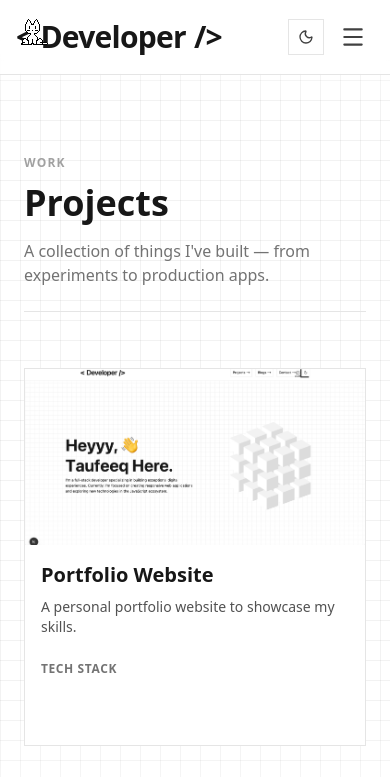
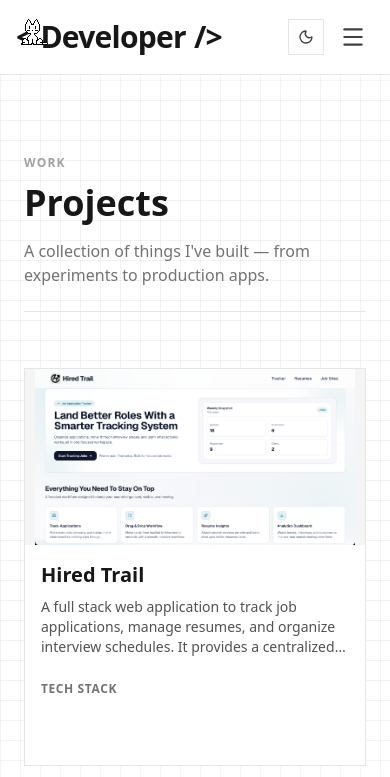
Before and after one commit to taufeeq31/PortFolio, a Next.js app: page /projects in a window 390 px wide. Shown: the top 777 px of the page. Built offline with nearby package versions, Linux system fonts and the light colour scheme; no server answers; some icons are missing.

Commit message:
added a project

```diff
--- a/app/projects/page.jsx
+++ b/app/projects/page.jsx
@@ -58,7 +58,7 @@ export default async function page() {
                 </div>
 
                 {/* Grid */}
-                <div className="grid grid-cols-1 sm:grid-cols-2 lg:grid-cols-3 gap-8">
+                <div className="grid grid-cols-1 md:grid-cols-2 xl:grid-cols-2 gap-8">
                     {projects.map((project, index) => (
                         <ProjectCard
                             key={index}
--- a/components/ProjectCard.jsx
+++ b/components/ProjectCard.jsx
@@ -16,7 +16,7 @@ const ProjectCard = ({ title, description, image, techStack = [], slug }) => {
                         src={image}
                         alt={title}
                         fill
-                        className="object-cover transition-transform duration-500 group-hover:scale-105"
+                        className="object-contain transition-transform duration-500 group-hover:scale-105"
                     />
                 ) : (
                     <div className="text-neutral-400 dark:text-neutral-500 font-medium">
--- /dev/null
+++ b/content/projects/Hired_Trail.json
@@ -0,0 +1,29 @@
+{
+    "title": "Hired Trail",
+    "description": "A full stack web application to track job applications, manage resumes, and organize interview schedules. It provides a centralized platform for job seekers to stay organized and efficient in their job search process.",
+    "idea": "The idea came after realizing how chaotic and disorganized the job search process can be. I wanted to create a tool that would help job seekers keep track of their applications, manage their resumes, and stay on top of interview schedules. The goal was to provide a simple yet powerful platform that would make the job search process more manageable and less stressful.",
+    "status": "active",
+    "startDate": "2026-03-26",
+    "endDate": "2026-03-29",
+    "liveUrl": "https://hiredtrail.vercel.app/",
+    "githubUrl": "https://github.com/taufeeq31/Job_Pipeline",
+    "image": "/project_cover/hired_trail.png",
+    "techStack": ["react", "nextjs2", "js", "tailwindcss"],
+    "timeline": [
+        {
+            "date": "February 2026",
+            "title": "The Idea",
+            "description": "After searching through various job tracking tools and finding them either too complex or too basic, I decided to create Hired Trail. I outlined the core features and user experience I wanted to achieve."
+        },
+        {
+            "date": "March 2026",
+            "title": "Development Phase",
+            "description": "Started building the application using Next.js for the frontend and backend. Implement simple application tracking features, resume mabagement, and interview scheduling functionalities. Focused on creating a clean and intuitive user interface with Tailwind CSS."
+        },
+        {
+            "date": "March 29, 2026",
+            "title": "Launch",
+            "description": "Launched Hired Trail to the public. Gathered feedback from early users and started planning for future updates and improvements based on their suggestions."
+        }
+    ]
+}
```
Also changed, not shown: public/project_cover/hired_trail.png (added), 1 other file (tests, documents, lock files or other folders).
